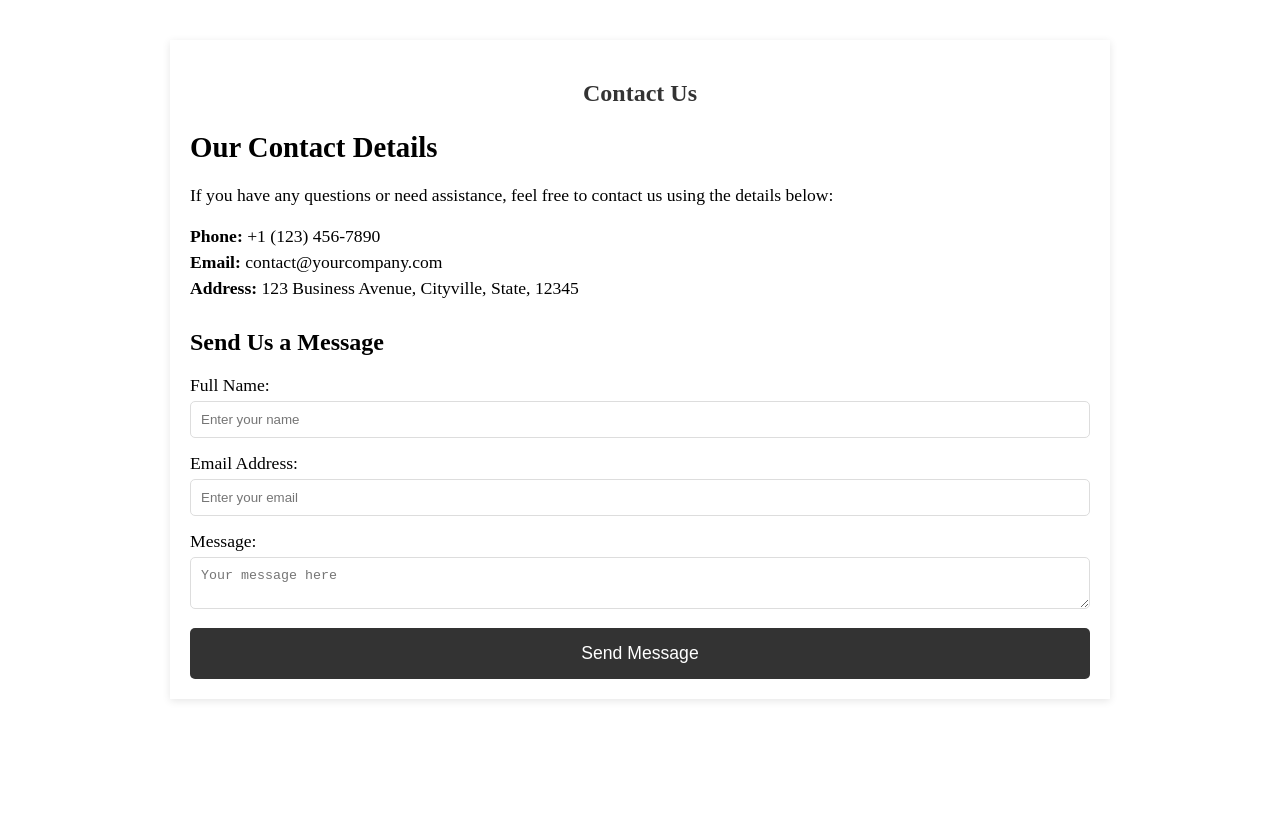
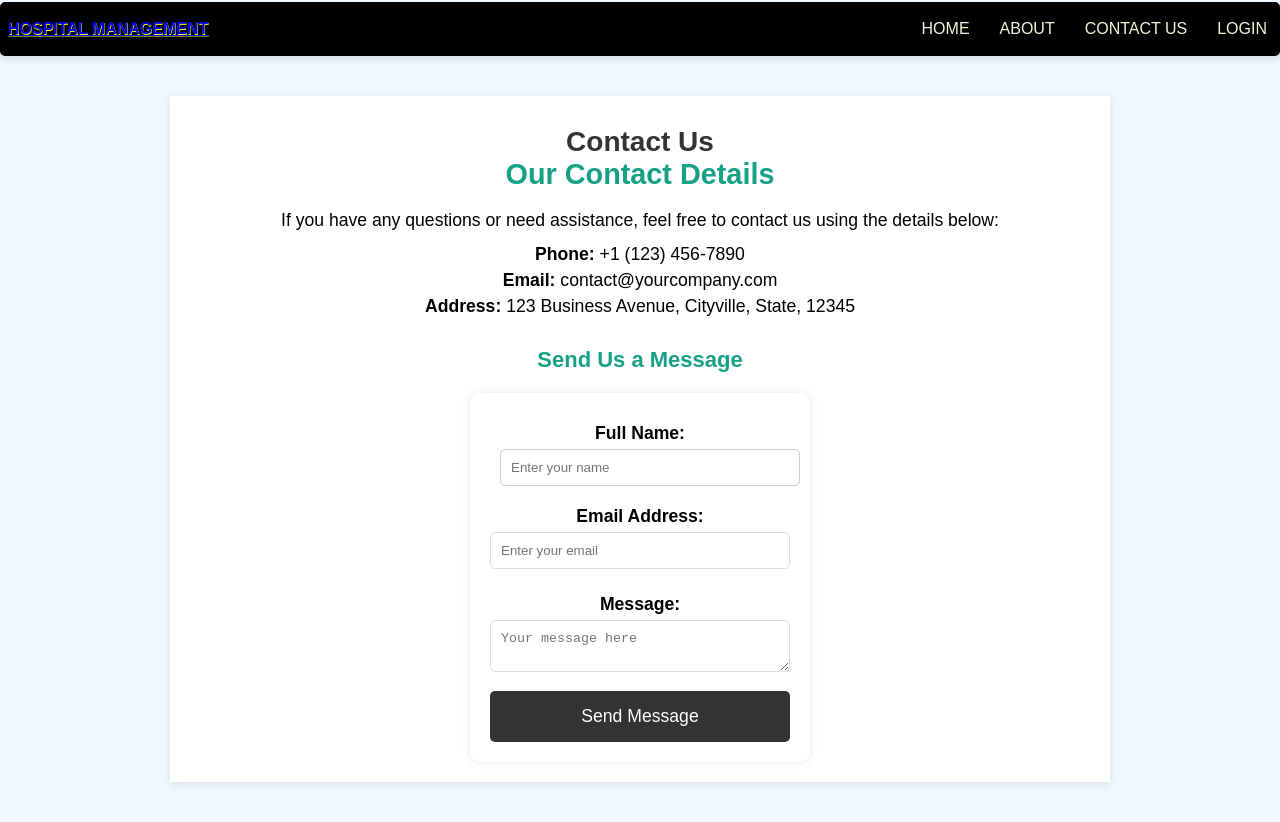
Before and after one commit to Satyam8085/HMS-CONNECT-Hospital-Management-System-, a plain HTML site: page contact.html in a window 1280 px wide. Before the commit the page ends 800 px from the top, so only its background shows below. Drawn offline with Linux system fonts and the light colour scheme.

Commit message:
fix some error

```diff
--- a/contact.html
+++ b/contact.html
@@ -74,8 +74,22 @@
             background-color: #555;
         }
     </style>
+    <link rel="stylesheet" href="login.css">
 </head>
 <body>
+    <div class="navbar">
+        <div class="left">
+            <h4><a href="./main.html">HOSPITAL MANAGEMENT</a> </h4>
+        </div>
+        <div class="right">
+            <ul>
+                <li><a href="./main.html">HOME</a></li>
+                <li><a href="">ABOUT</a></li>
+                <li><a href="">CONTACT US</a></li>
+                <li><a href="./login/login.html">LOGIN</a></li>
+            </ul>
+        </div>
+    </div>
     <section class="contact-details">
         <h1>Contact Us</h1>
 
```
Also changed, not shown: about.html (+2 -3 lines), login.html (+2 -2 lines), main.html (+1 -1 lines).
